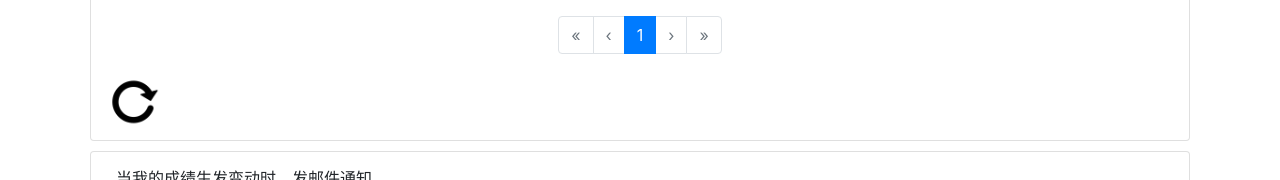
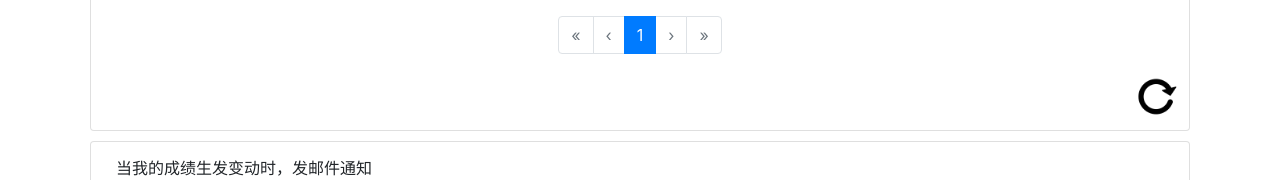
Before and after one commit to HarborZeng/nwugrade, a Vue app: page / in a window 1280 px wide. Shown: the part 838-1018 px from the top of the page. Built offline with nearby package versions, Linux system fonts and the light colour scheme.

Commit message:
刷新按钮移到右边，调整旋转速率

```diff
--- a/src/components/Grade.vue
+++ b/src/components/Grade.vue
@@ -37,10 +37,12 @@
                     :total-rows="totalRows" v-model="currentPage"
                     :per-page="50">
       </b-pagination>
-      <img src="/static/refresh.png"
-           class="refresh-btn float-right"
-           id="refreshImage"
-           @click="refreshGrades"/>
+      <div>
+        <img src="/static/refresh.png"
+             class="refresh-btn float-right"
+             id="refreshImage"
+             @click="refreshGrades"/>
+      </div>
     </div>
     <div class="card harbor-padding more-space-top">
       <b-col md="8" class="my-1">
@@ -217,7 +219,7 @@
         }
         let deg = 0;
         let interval = setInterval(() => {
-          deg += 3;
+          deg += 4;
           document.getElementById('refreshImage').style.transform = "rotate(" + deg + "deg)";
           if (deg > 360) {
             clearInterval(interval)
@@ -303,7 +305,7 @@
   }
 
   .refresh-btn {
-    width: 60px;
-    height: 60px;
+    width: 50px;
+    height: 50px;
   }
 </style>
```
